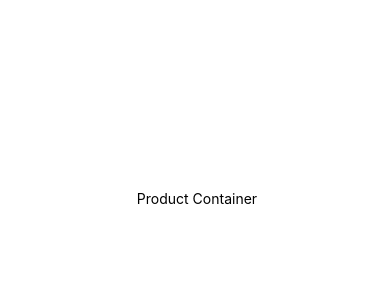
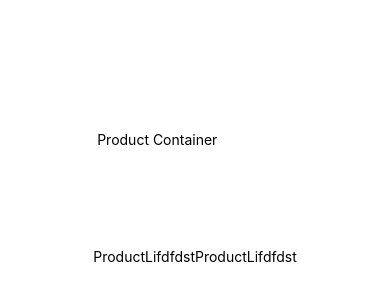
Before and after one commit to TruongDayx2/Ecommerce-MERN, a React Native app in the folder client/mobile/: screen / in a window 390 px wide. Shown: the part 224-524 px from the top of the page. Built offline with nearby package versions, Linux system fonts and the light colour scheme.

Commit message:
Client-Mobile: Init 2

```diff
--- /dev/null
+++ b/client/mobile/Components/ProductList/index.js
@@ -0,0 +1,12 @@
+import { View, Text,TouchableOpacity, Dimensions } from 'react-native'
+import React from 'react'
+
+const ProductList = () => {
+  return (
+    <View>
+      <Text>ProductLifdfdst</Text>
+    </View>
+  )
+}
+
+export default ProductList
--- a/client/mobile/Screens/Products/index.js
+++ b/client/mobile/Screens/Products/index.js
@@ -1,11 +1,34 @@
-import React, { useState } from 'react'
-import { View, Text } from 'react-native'
+import React, { useEffect, useState } from 'react'
+import { View, Text, FlatList } from 'react-native'
+
+import ProductList from '../../Components/ProductList/index'
+
+const data = require('../../assets/data/products.json')
+
 
 const Products = () => {
+
+    const [products, setProducts] = useState([])
+
+    useEffect(() => {
+        setProducts(data)
+        return () => {
+            setProducts([])
+        }
+    }, [])
+
+    // console.log(products[0].Size_Color.L, 'fdfdsdd')
     return (
-
         <View>
             <Text> Product Container</Text>
+            <View style={{ marginTop: 100 }}>
+                <FlatList
+                    horizontal
+                    data={products}
+                    renderItem={({ item }) => <ProductList key={item._id} item={item} />}
+                    keyExtractor={item => item._id}
+                />
+            </View>
         </View>
     )
 }
--- /dev/null
+++ b/client/mobile/assets/data/products.json
@@ -0,0 +1,64 @@
+[
+    {
+        "_id": "63a072fec23ddef64575c1e4",
+        "title": "polo RelaxShirt125",
+        "desc": "Mát mẻ phù hợp xu hướng gioi tre",
+        "img": "https://cdn.ssstutter.com/products/po0EUQXd52Ks47dT/092022/1662011317101.jpeg",
+        "size": [
+            "L",
+            "M"
+        ],
+        "color": [
+            "black",
+            "red"
+        ],
+        "price": 30,
+        "createdAt": "2022-12-19T14:19:42.387Z",
+        "updatedAt": "2022-12-19T14:19:42.387Z",
+        "__v": 0,
+        "inStock": true,
+        "sex": "men",
+        "category": "Somi",
+        "quantity": 10,
+        "Size_Color": {
+            "L": {
+                "Red": "5",
+                "Blue": "2"
+            },
+            "M": {
+                "Red": "3"
+            }
+        }
+    },
+    {
+        "_id": "63a072fec23dsddef64575c1e4",
+        "title": "polo RelaxShirt125",
+        "desc": "Mát mẻ phù hợp xu hướng gioi tre",
+        "img": "https://cdn.ssstutter.com/products/po0EUQXd52Ks47dT/092022/1662011317101.jpeg",
+        "size": [
+            "L",
+            "M"
+        ],
+        "color": [
+            "black",
+            "red"
+        ],
+        "price": 30,
+        "createdAt": "2022-12-19T14:19:42.387Z",
+        "updatedAt": "2022-12-19T14:19:42.387Z",
+        "__v": 0,
+        "inStock": true,
+        "sex": "men",
+        "category": "Somi",
+        "quantity": 10,
+        "Size_Color": {
+            "L": {
+                "Red": "5",
+                "Blue": "2"
+            },
+            "M": {
+                "Red": "3"
+            }
+        }
+    }
+]
```
Also changed, not shown: 1 other file (tests, documents, lock files or other folders).
